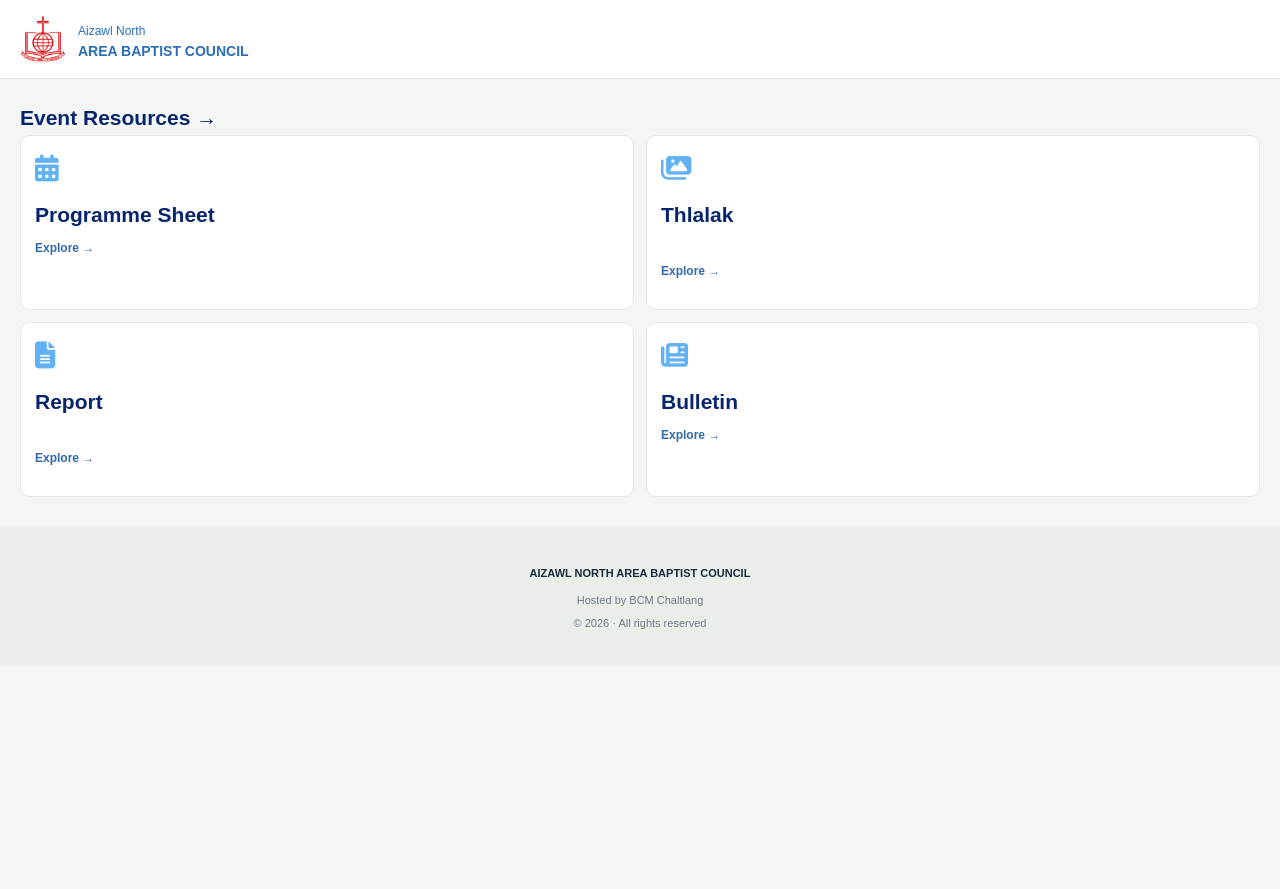
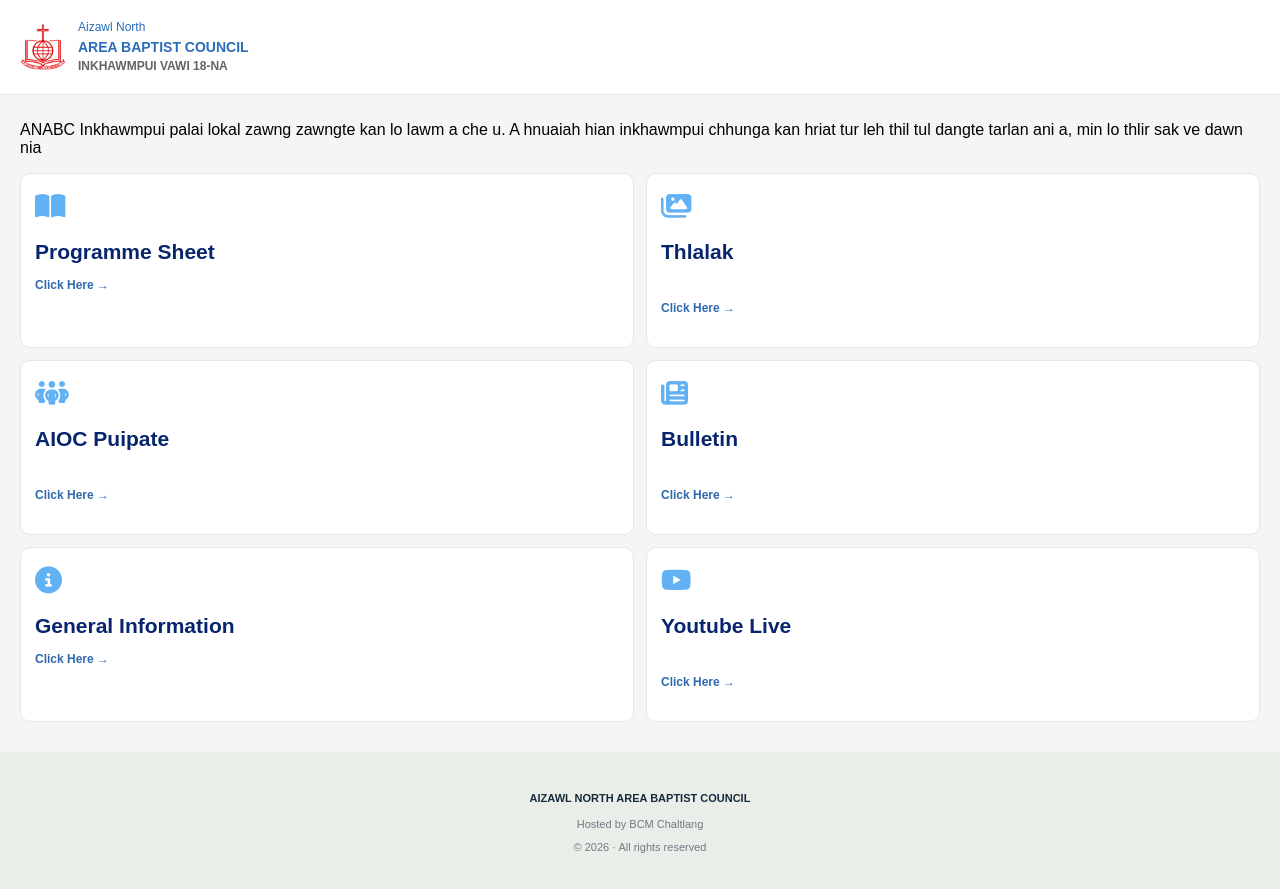
Before and after one commit to anabc-inkhawmpui-2026/BCM, a plain HTML site: page index.html in a window 1280 px wide. Before the commit the page ends 800 px from the top, so only its background shows below. Drawn offline with Linux system fonts and the light colour scheme.

Commit message:
Add files via upload

```diff
--- a/index.html
+++ b/index.html
@@ -22,6 +22,7 @@
 
             <p>Aizawl North</p>
             <h3>AREA BAPTIST COUNCIL</h3>
+             <p style="color:rgb(101, 98, 98); font-weight: bold;">INKHAWMPUI VAWI 18-NA</p>
         </div>
     </header>
 
@@ -30,16 +31,16 @@
 
         <section class="resources">
 
-            <h2>Event Resources →</h2>
+            <p class="intro-text">ANABC Inkhawmpui palai lokal zawng zawngte kan lo lawm a che u. A hnuaiah hian inkhawmpui chhunga kan hriat tur leh thil tul dangte tarlan ani a, min lo thlir sak ve dawn nia </p>
 
             <div class="resource-grid">
 
                 <a href="prog_sheet.html" class="resource-card">
                     <span class="card-number"></span>
-                    <div class="card-icon"> <i class="fa fa-calendar-days"></i></div>
+                    <div class="card-icon"> <i class="fa fa-book-open"></i></div>
                     <h2>Programme Sheet</h2>
 
-                    <span class="card-link">Explore →</span>
+                    <span class="card-link">Click Here →</span>
                 </a>
 
                 <a href="photos.html" class="resource-card">
@@ -47,23 +48,37 @@
                     <div class="card-icon"><i class="fa fa-images"></i></div>
                     <h2>Thlalak</h2> <br>
 
-                    <span class="card-link">Explore →</span>
+                    <span class="card-link">Click Here →</span>
                 </a>
 
-                <a href="report.html" class="resource-card">
+                <a href="AIOC.html" class="resource-card">
                     <span class="card-number"></span>
-                    <div class="card-icon"><i class="fa-solid fa-file-lines"></i></div>
-                    <h2>Report</h2> <br>
+                    <div class="card-icon"><i class="fa-solid fa-people-group"></i></div>
+                    <h2>AIOC Puipate</h2> <br>
 
-                    <span class="card-link">Explore →</span>
+                    <span class="card-link">Click Here →</span>
                 </a>
 
                 <a href="bulletin.html" class="resource-card">
                     <span class="card-number"></span>
                     <div class="card-icon"> <i class="fa-solid fa-newspaper"></i></div>
-                    <h2>Bulletin</h2>
+                    <h2>Bulletin</h2> <br>
 
-                    <span class="card-link">Explore →</span>
+                    <span class="card-link">Click Here →</span>
+                </a>
+                <a href="#" class="resource-card">
+                    <span class="card-number"></span>
+                    <div class="card-icon"> <i class="fa-solid fa-circle-info"></i></div>
+                    <h2>General Information</h2>
+
+                    <span class="card-link">Click Here →</span>
+                </a>
+                <a href="#" class="resource-card">
+                    <span class="card-number"></span>
+                    <div class="card-icon"> <i class="fa-brands fa-youtube"></i></div>
+                    <h2>Youtube Live</h2> <br>
+
+                    <span class="card-link">Click Here →</span>
                 </a>
 
             </div>
```
